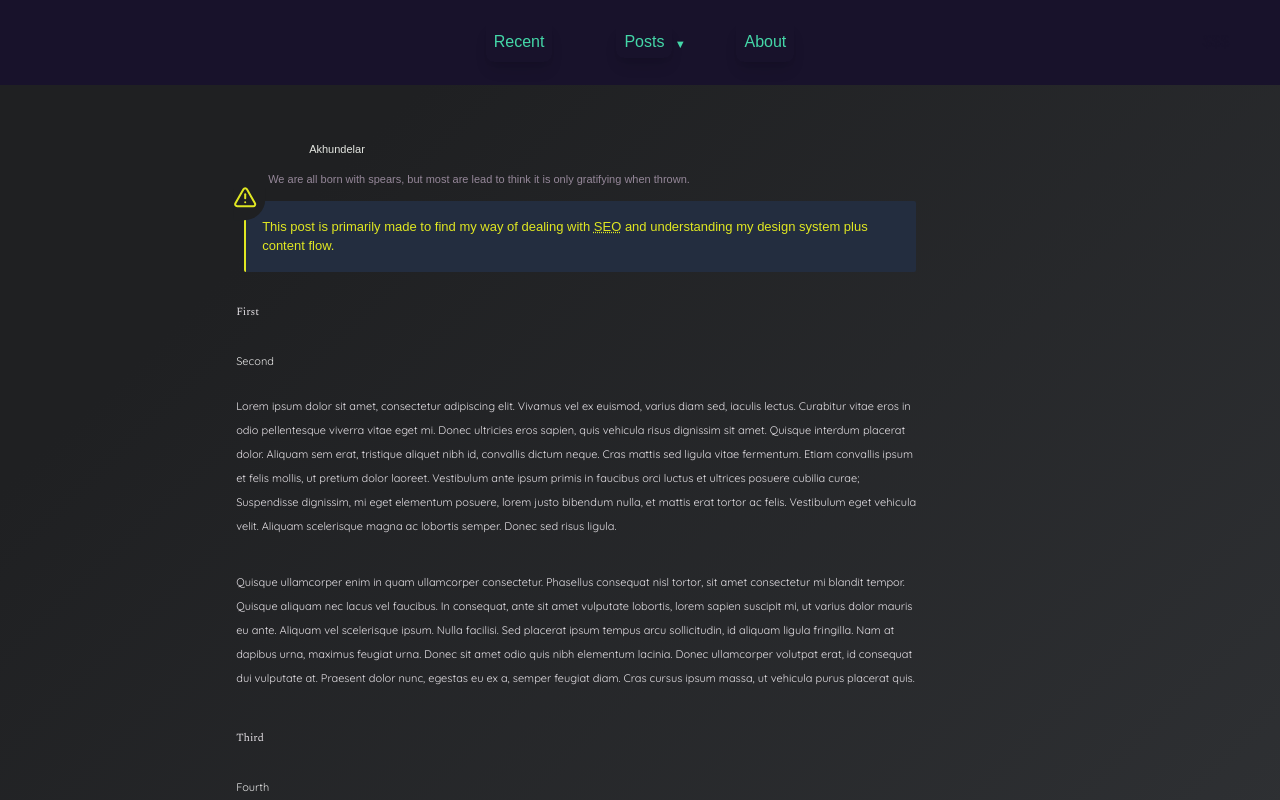
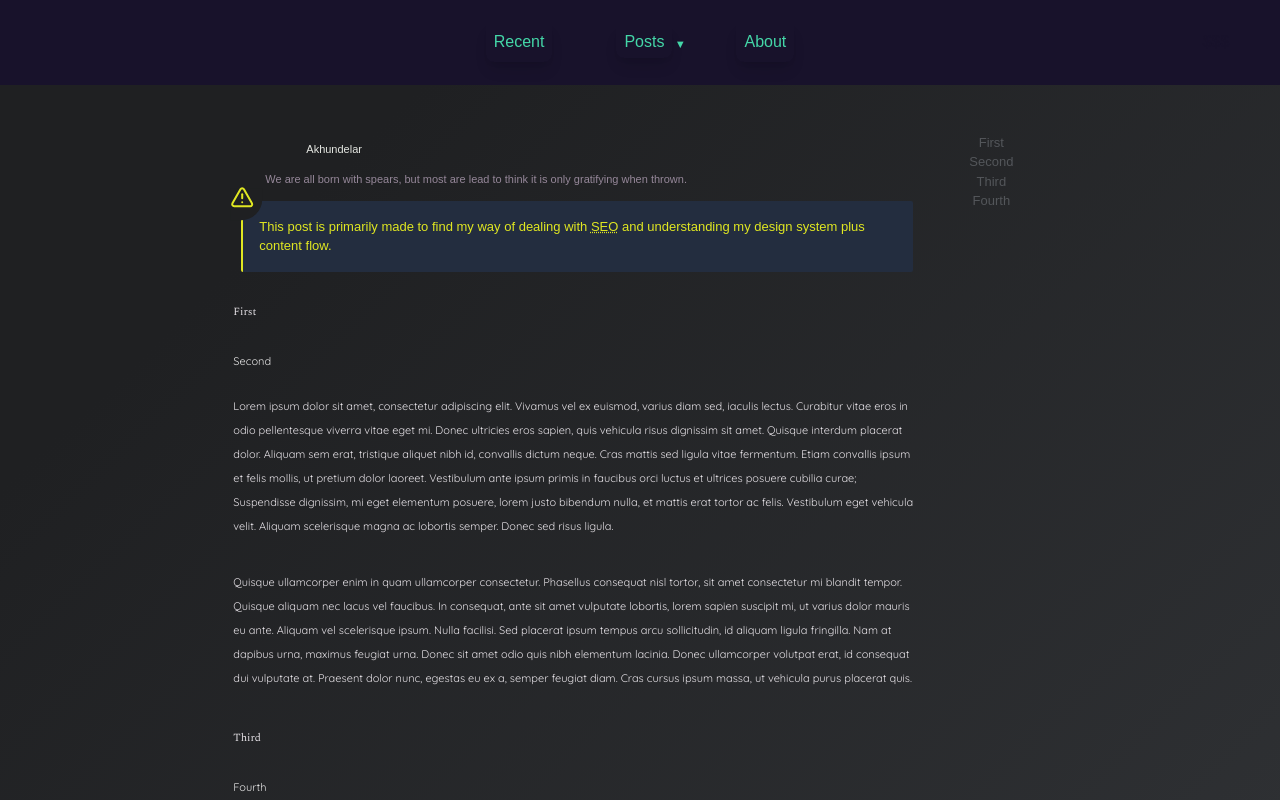
Before and after one commit to KXzeno/karnovah-blog, a Next.js app: page /akhundelar in a window 1280 px wide. Shown: the top 800 px of the page. Built offline with nearby package versions, Linux system fonts and the light colour scheme; a web font is replaced by a local one.

Commit message:
refactor: move ToC embedment to component

```diff
--- a/app/components/FOB/Providers/ArticleProvider.jsx
+++ b/app/components/FOB/Providers/ArticleProvider.jsx
@@ -4,12 +4,13 @@ import React from 'react';
 import Nav from '@M/Nav';
 import Footer from '@M/Footer';
 import { Warning } from '@M/Icons';
+import ToC from '@M/ToC';
 
 export const ArticleContext = React.createContext();
 
 export default function ArticleProvider({
   children,
-  RightMargin,
+  ...delegated
 }) {
 
   return (
@@ -25,7 +26,7 @@ export default function ArticleProvider({
             {children}
           </article>
           <div className="right-margin">
-            {RightMargin}
+            <ToC />
           </div>
         </div>
       </ArticleContext.Provider>
```
